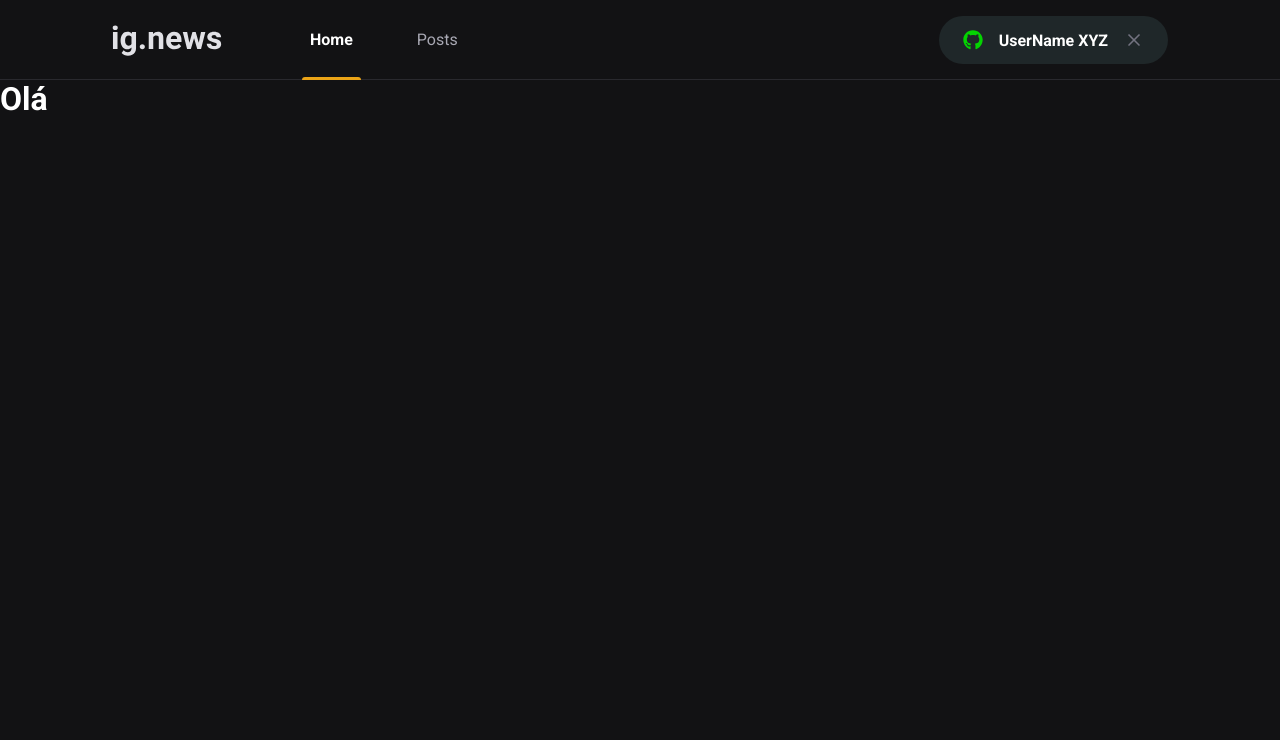
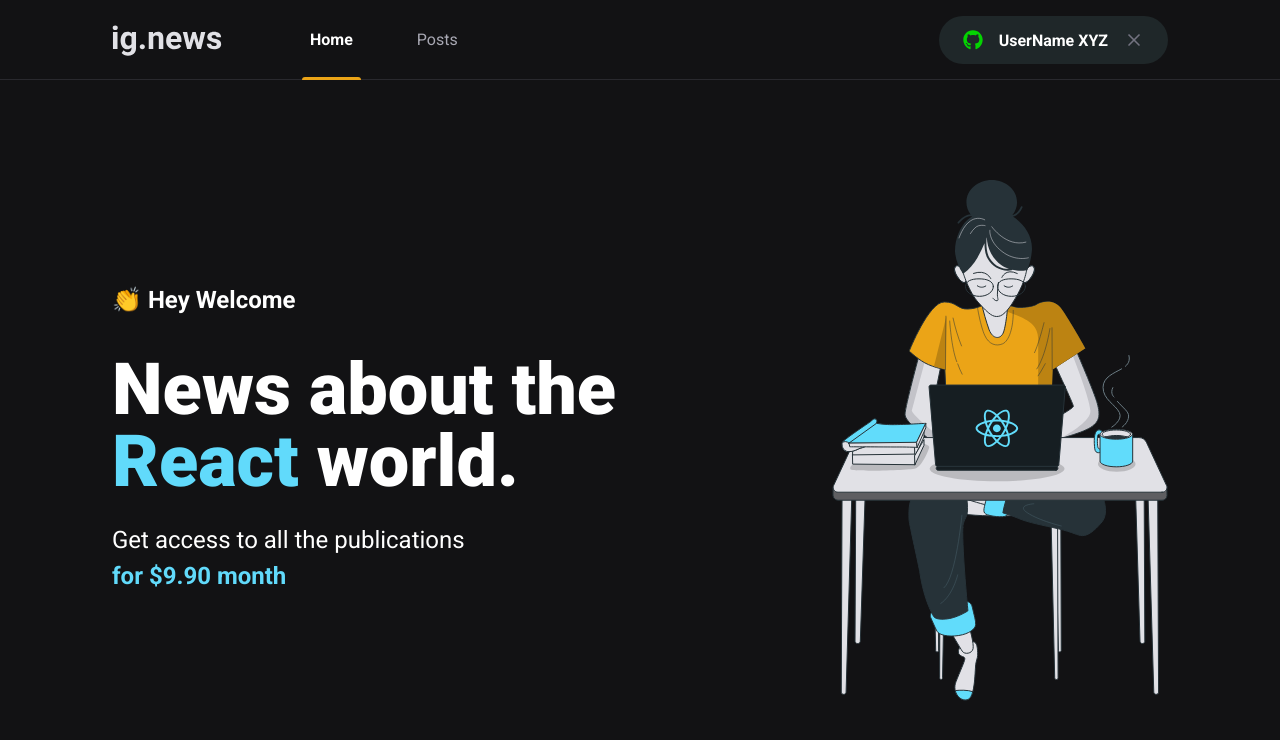
Before and after one commit to lcpsd/ignite-ignews, a Next.js app: page / in a window 1280 px wide. Shown: the top 740 px of the page. Built offline with nearby package versions, Linux system fonts and the light colour scheme.

Commit message:
home page styles

```diff
--- a/src/components/Header/SignInButton/index.tsx
+++ b/src/components/Header/SignInButton/index.tsx
@@ -9,6 +9,7 @@
 
     const isUserLoggedIn = useState(true)
 
+    // Changes button state based on user login
     return isUserLoggedIn ? (
     <button className={styles.signInButton}>
         <FaGithub color="#04d301"/>
--- a/src/pages/index.tsx
+++ b/src/pages/index.tsx
@@ -1,3 +1,5 @@
+import styles from '../styles/home.module.scss'
+
 import Head from 'next/head'
 
 export default function Home() {
@@ -6,9 +8,18 @@
         <Head>
           <title>ig.news | Home</title>
         </Head>
-        <h1>
-          <span>Olá</span>
-        </h1>
+        <main className={styles.contentContainer}>
+          <section className={styles.hero}>
+            <span>👏 Hey Welcome</span>
+            <h1>News about the <span>React</span> world.</h1>
+            <p>
+              Get access to all the publications <br />
+              <span>for $9.90 month</span>
+            </p>
+          </section>
+
+          <img src="/assets/images/avatar.svg" alt="girl coding" />
+        </main>
       </>
   )
 }
--- /dev/null
+++ b/src/styles/home.module.scss
@@ -0,0 +1,42 @@
+.contentContainer{
+    max-width: 1120px;
+    margin: 0 auto;
+    padding: 0 2rem;
+    height: calc(100vh - 5rem);
+
+    display: flex;
+    align-items: center;
+    justify-content: space-between;
+
+}
+
+.hero{
+    max-width: 600px;
+
+    > span{
+        font-size: 1.5rem;
+        font-weight: bold;
+    }
+
+    h1{
+        font-size: 4.5rem;
+        line-height: 4.5rem;
+        font-weight: 900;
+        margin-top: 2.5rem;
+
+        span{
+            color: var(--cyan-500)
+        }
+    }
+
+    p{
+        font-size: 1.5rem;
+        line-height: 2.25rem;
+        margin-top: 1.5rem;
+
+        span{
+            color: var(--cyan-500);
+            font-weight: bold;
+        }
+    }
+}
```
Lines whose indentation alone changed are shown as unchanged.
